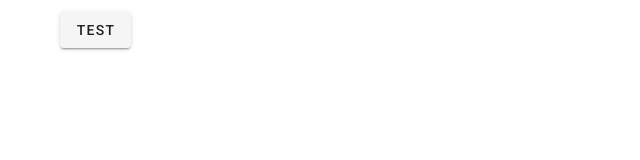
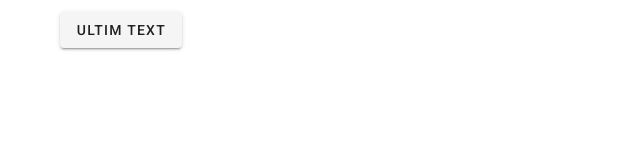
Before and after one commit to JordiCar-design/Exercici-17-Gener, a Nuxt app in the folder codi/: page / in a window 1280 px wide. Shown: the top 160 px of the page, without its empty margins (0-640 px from the left). Built offline with nearby package versions, Linux system fonts and the light colour scheme.

Commit message:
Nou commit

```diff
--- a/codi/pages/index.vue
+++ b/codi/pages/index.vue
@@ -2,43 +2,60 @@
   <v-container>
     <v-row>
       <v-col>
-        <div v-if="respostaTest">
-          <h1 style="font-size:10vh"> AQUÍ VA EL MISSATGE</h1>
-          <pre>
-          {{ respostaTest.data.info }}
-        </pre>
-
-        </div>
-        <v-btn @click="testejarApi()">test</v-btn>
+        <h1 style="font-size:10vh">{{ultimMissatge}}</h1>
+        <h4>{{ultimUsuari}}</h4>
+        <v-btn @click="descarregarUltimText()">ultim text</v-btn>
       </v-col>
     </v-row>
   </v-container>
-
   </template>
 
   <script>
-export default {
+  export default{
     data(){
       return{
-      respostaTest:null
+        respostaTest:null,
+        ultimMissatge:"",
+        ultimUsuari:""
       }
     },
     methods:{
       testejarApi(){
-      console.log('Provant api...')
+        console.log('Provant api..')
         let self = this
         this.$axios.get('https://last-one-smo-4w3qk.ondigitalocean.app/api')
           // Quan acabi
           .then(
             resposta=>{
-          console.log("M'he descarregat les dades bé", resposta.data)
+              console.log("M'he descarregat les dades bé",resposta.data)
               self.respostaTest = resposta
+
             }
           )
           // Si hi ha errors
           .catch(
             error=>{
-          console.log("M'he descarregat les dades malament", error)
+              console.log("M'he descarregat les dades malament",error)
+            }
+          )
+      },
+      descarregarUltimText(){
+        let self = this
+        this.$axios.get('https://last-one-smo-4w3qk.ondigitalocean.app/api/getText')
+        .then(
+          r=>{
+            console.log('Ultim text',r)
+            // Recollim
+            let missatge = r.data.data.missatge
+            let usuari = r.data.data.usuari
+            // Assignem al data
+            self.ultimMissatge = missatge
+            self.ultimUsuari = usuari
+          }
+        )
+        .catch(
+          e=>{
+            console.log('Ultim text error',e)
           }
         )
       }
```
Lines whose indentation alone changed are shown as unchanged.
